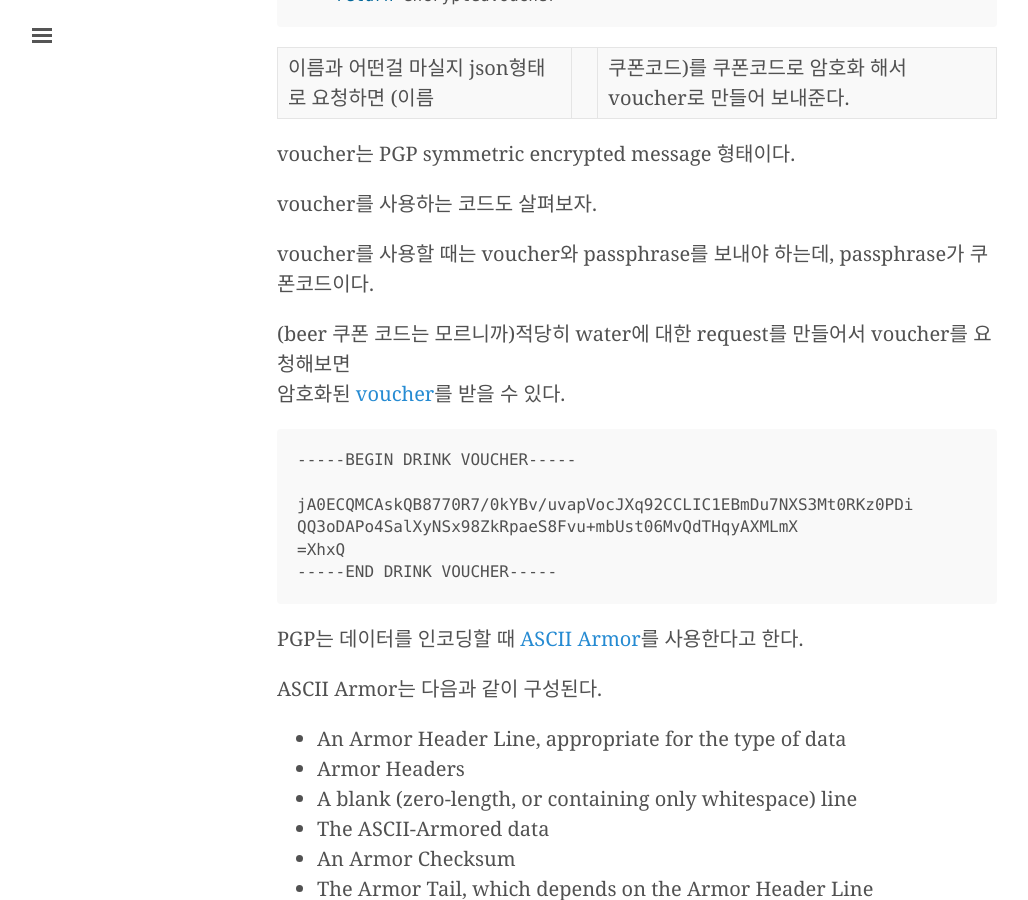
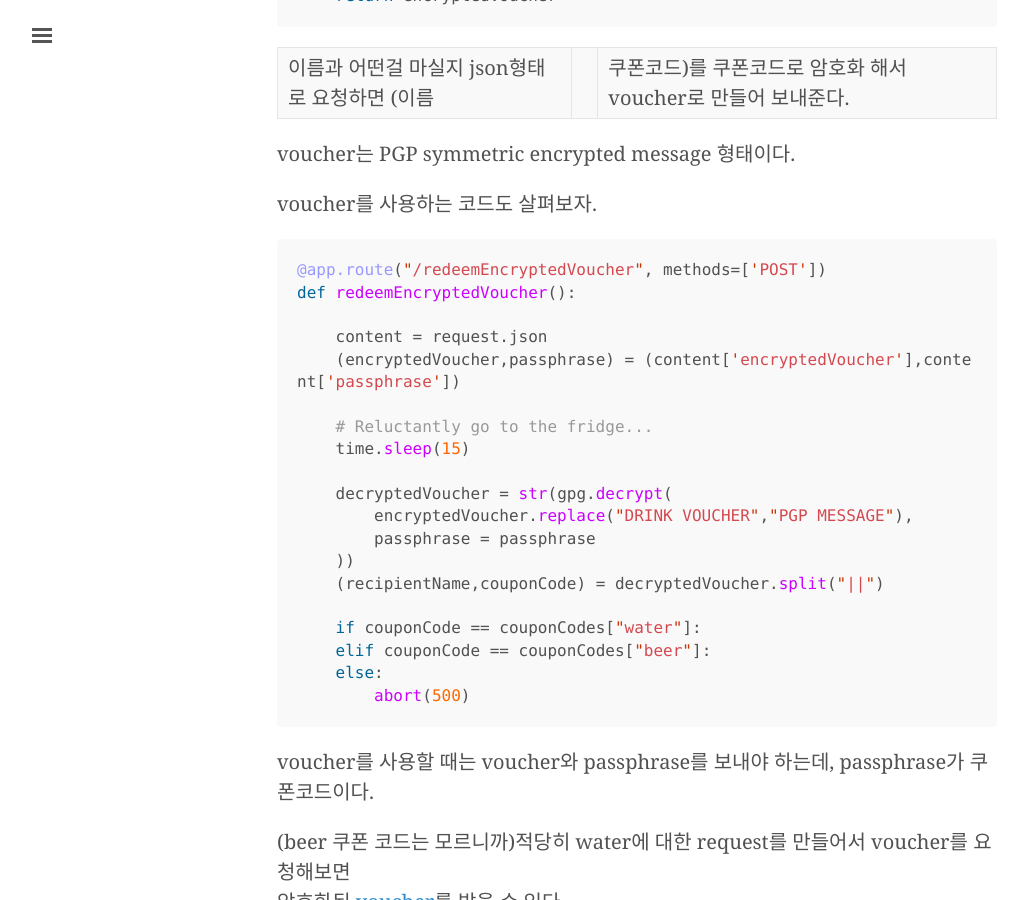
Before and after one commit to JisoonPark/writeup, a Jekyll site: the page built from _posts/2019-02-19-drinks.md, in a window 1280 px wide and 900 px high, scrolled down 1628 px. Shown: the whole window, without its empty margins (3-1031 px from the left). Built offline with Jekyll 4.4.1, drawn with Linux system fonts in a browser that asks for light colours; nearby versions of some CDN libraries; some web fonts are replaced; library files that are not in the unit come from our copies.

Commit message:
Update 2019-02-19-drinks.md

````diff
--- a/_posts/2019-02-19-drinks.md
+++ b/_posts/2019-02-19-drinks.md
@@ -63,6 +63,27 @@ def generateEncryptedVoucher():
 voucher는 PGP symmetric encrypted message 형태이다.
 
 voucher를 사용하는 코드도 살펴보자.
+```python
+@app.route("/redeemEncryptedVoucher", methods=['POST'])
+def redeemEncryptedVoucher():
+
+    content = request.json
+    (encryptedVoucher,passphrase) = (content['encryptedVoucher'],content['passphrase'])
+
+    # Reluctantly go to the fridge...
+    time.sleep(15)
+
+    decryptedVoucher = str(gpg.decrypt(
+        encryptedVoucher.replace("DRINK VOUCHER","PGP MESSAGE"),
+        passphrase = passphrase
+    ))
+    (recipientName,couponCode) = decryptedVoucher.split("||")
+
+    if couponCode == couponCodes["water"]:
+    elif couponCode == couponCodes["beer"]:
+    else:
+        abort(500)
+```
 
 voucher를 사용할 때는 voucher와 passphrase를 보내야 하는데, passphrase가 쿠폰코드이다.
 
````
